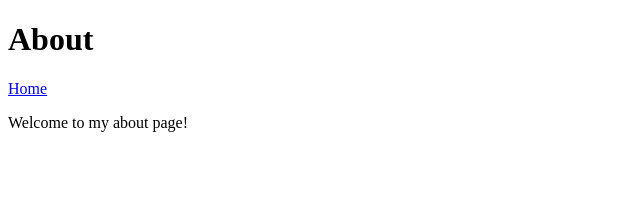
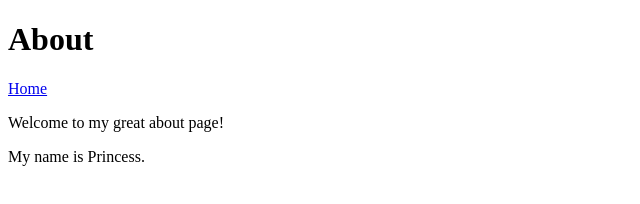
Before and after one commit to viragke/viragke.github.io-landingpage, a plain HTML site: page about.html in a window 1280 px wide. Shown: the whole page, without its empty margins (0-640 px from the left). Drawn offline with Linux system fonts and the light colour scheme.

Commit message:
improved the about page

```diff
--- a/about.html
+++ b/about.html
@@ -9,6 +9,7 @@
 <body>
     <h1>About</h1>
     <a href="index.html">Home</a>
-    <p>Welcome to my about page!</p>
+    <p>Welcome to my great about page!</p>
+    <p>My name is Princess.</p>
 </body>
 </html>
```
